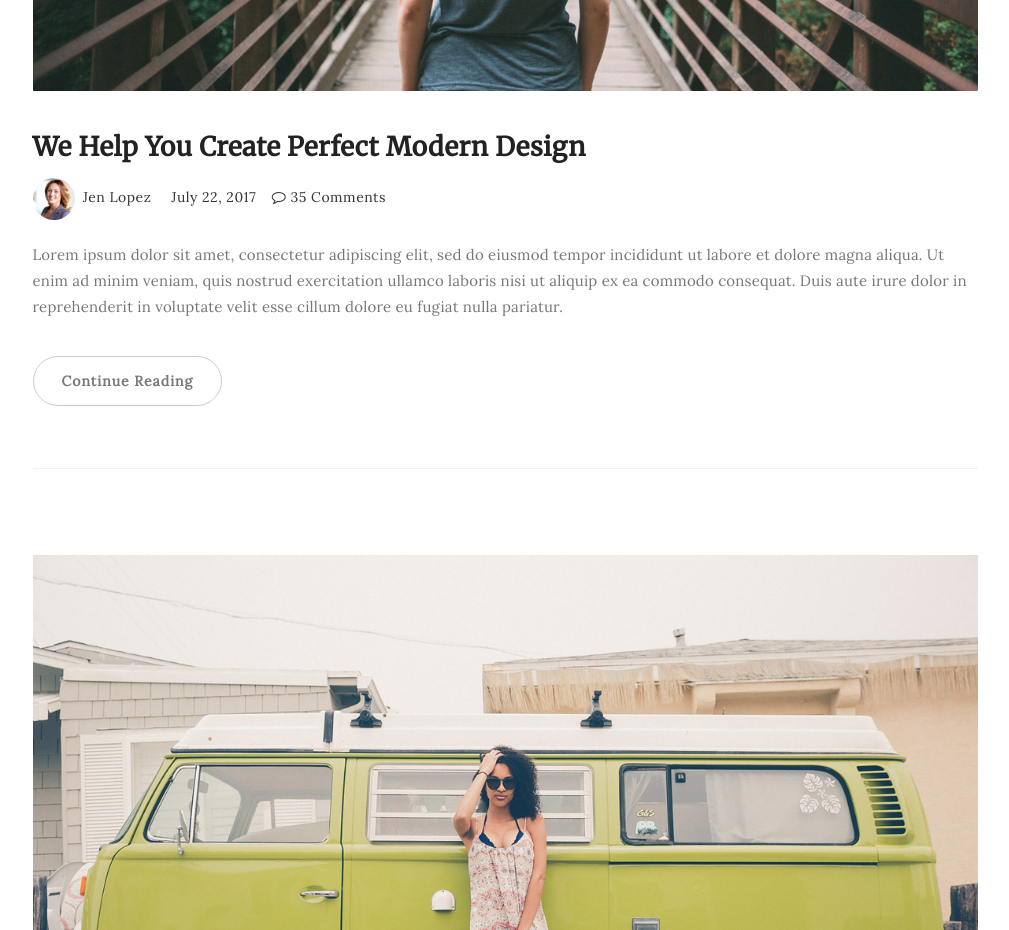
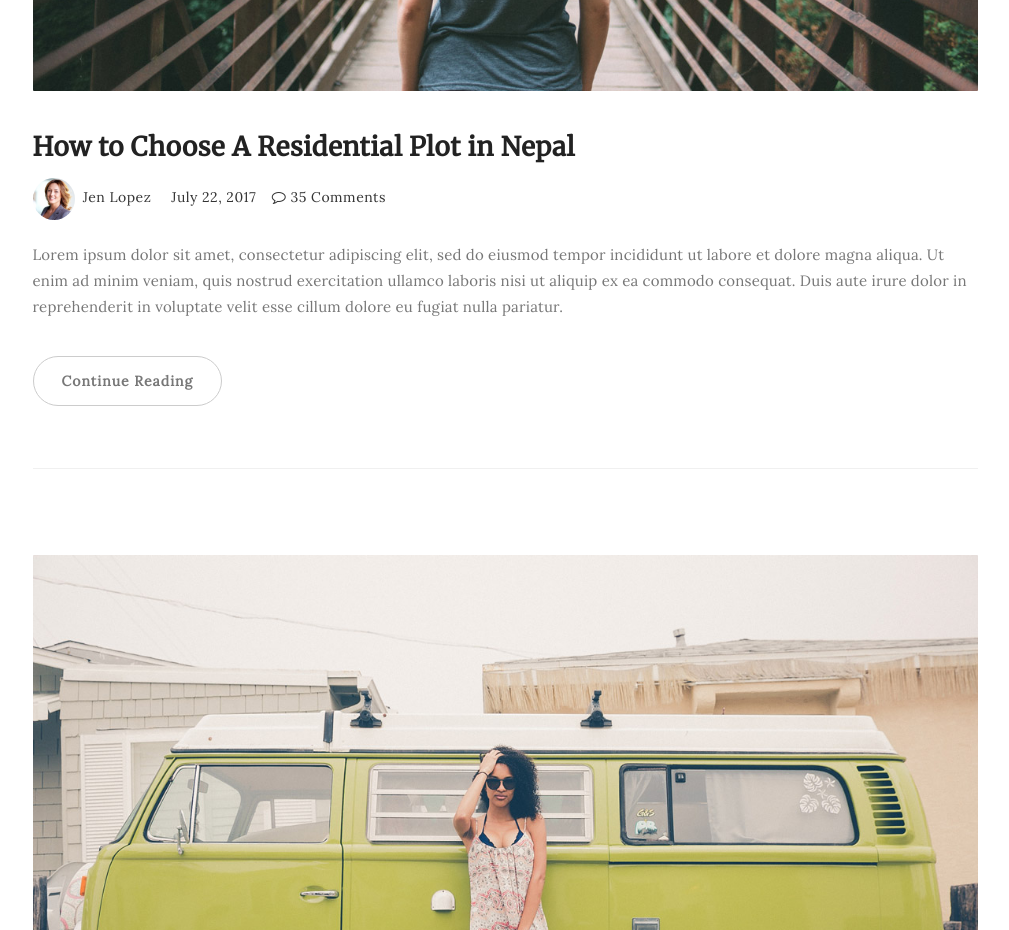
Before and after one commit to Archiconcept/Article-Digest, a plain HTML site: page index.html in a window 1280 px wide. Shown: the part 1540-2470 px from the top of the page, without its empty margins (135-1144 px from the left). Drawn offline with Linux system fonts and the light colour scheme; some icons are missing.

Commit message:
Update index.html

```diff
--- a/index.html
+++ b/index.html
@@ -86,7 +86,7 @@
                               </a>
                          </div>
                          <div class="blog-post-title">
-                              <h3><a href="single-post.html">We Help You Create Perfect Modern Design</a></h3>
+                              <h3><a href="single-post.html">How to Choose A Residential Plot in Nepal</a></h3>
                          </div>
                          <div class="blog-post-format">
                               <span><a href="#"><img src="images/author-image1.jpg" class="img-responsive img-circle"> Jen Lopez</a></span>
```
